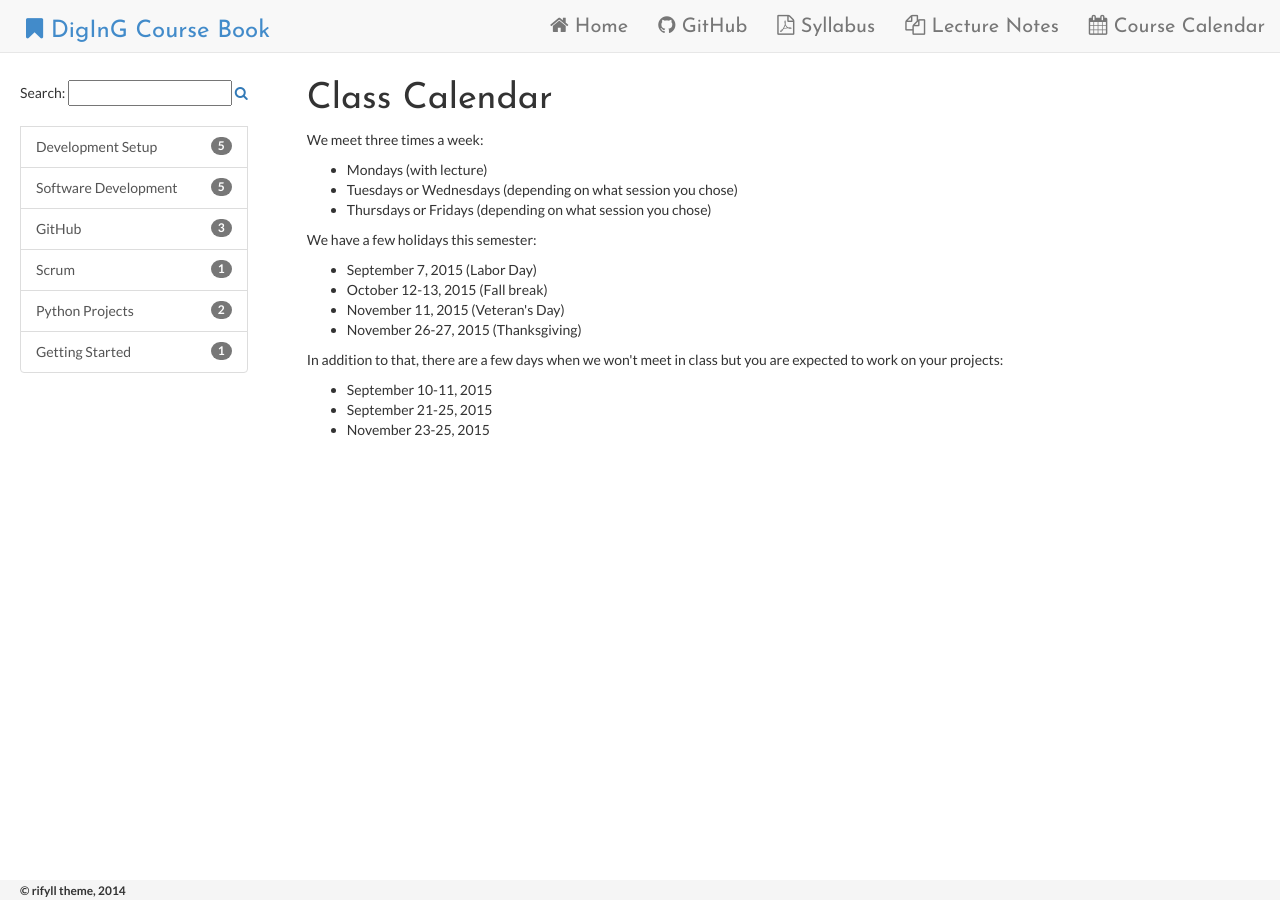
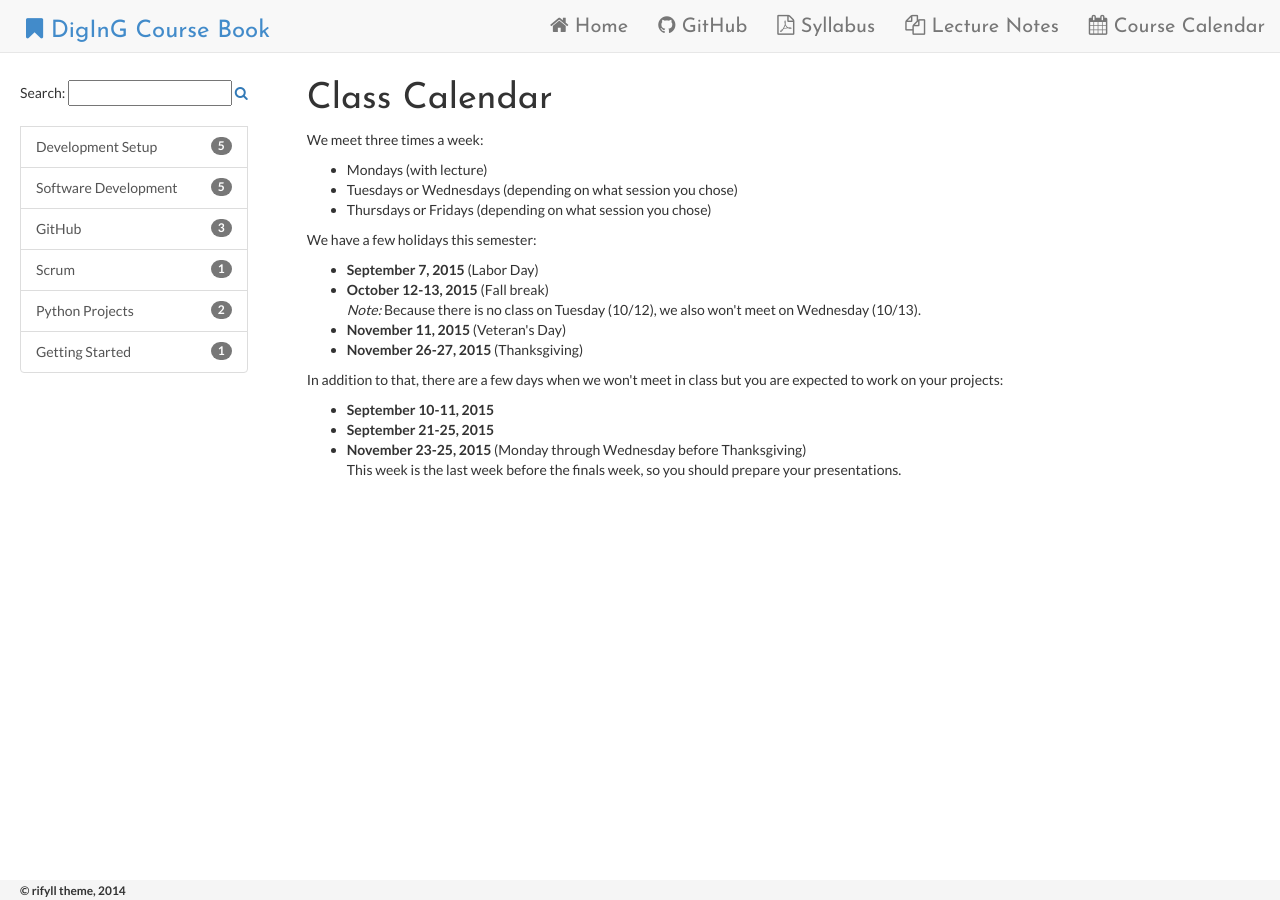
Before and after one commit to diging/course-book, a Jekyll site: the page built from calendar.html, in a window 1280 px wide. Built offline with Jekyll 4.4.1, drawn with Linux system fonts in a browser that asks for light colours; nearby versions of some CDN libraries.

Commit message:
updated calendar times

```diff
--- a/calendar.html
+++ b/calendar.html
@@ -15,17 +15,21 @@
 
     <p>We have a few holidays this semester:</p>
     <ul>
-        <li>September 7, 2015 (Labor Day)</li>
-        <li>October 12-13, 2015 (Fall break)</li>
-        <li>November 11, 2015 (Veteran's Day)</li>
-        <li>November 26-27, 2015 (Thanksgiving)</li>
+        <li><b>September 7, 2015</b> (Labor Day)</li>
+        <li><b>October 12-13, 2015</b> (Fall break)
+            <br><i>Note:</i> Because there is no class on Tuesday (10/12), we also won't meet on Wednesday (10/13).
+        </li>
+        <li><b>November 11, 2015</b> (Veteran's Day)</li>
+        <li><b>November 26-27, 2015</b> (Thanksgiving)</li>
     </ul>
 
     <p>In addition to that, there are a few days when we won't meet in class but you are expected to work on your projects:</p>
     <ul>
-        <li>September 10-11, 2015</li>
-        <li>September 21-25, 2015</li>
-        <li>November 23-25, 2015</li>
+        <li><b>September 10-11, 2015</b></li>
+        <li><b>September 21-25, 2015</b></li>
+        <li><b>November 23-25, 2015</b> (Monday through Wednesday before Thanksgiving)
+        <br> This week is the last week before the finals week, so you should prepare your presentations.
+    </li>
     </ul>
 
 
```
